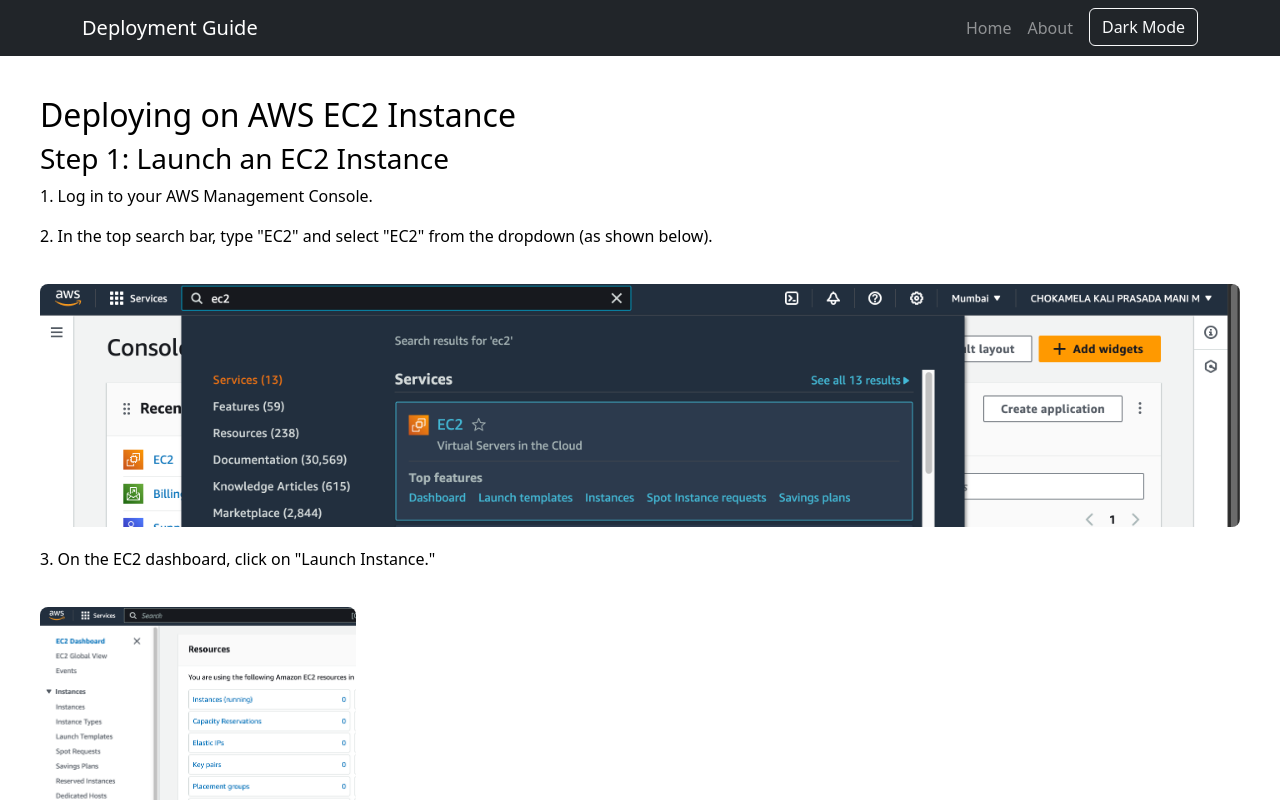
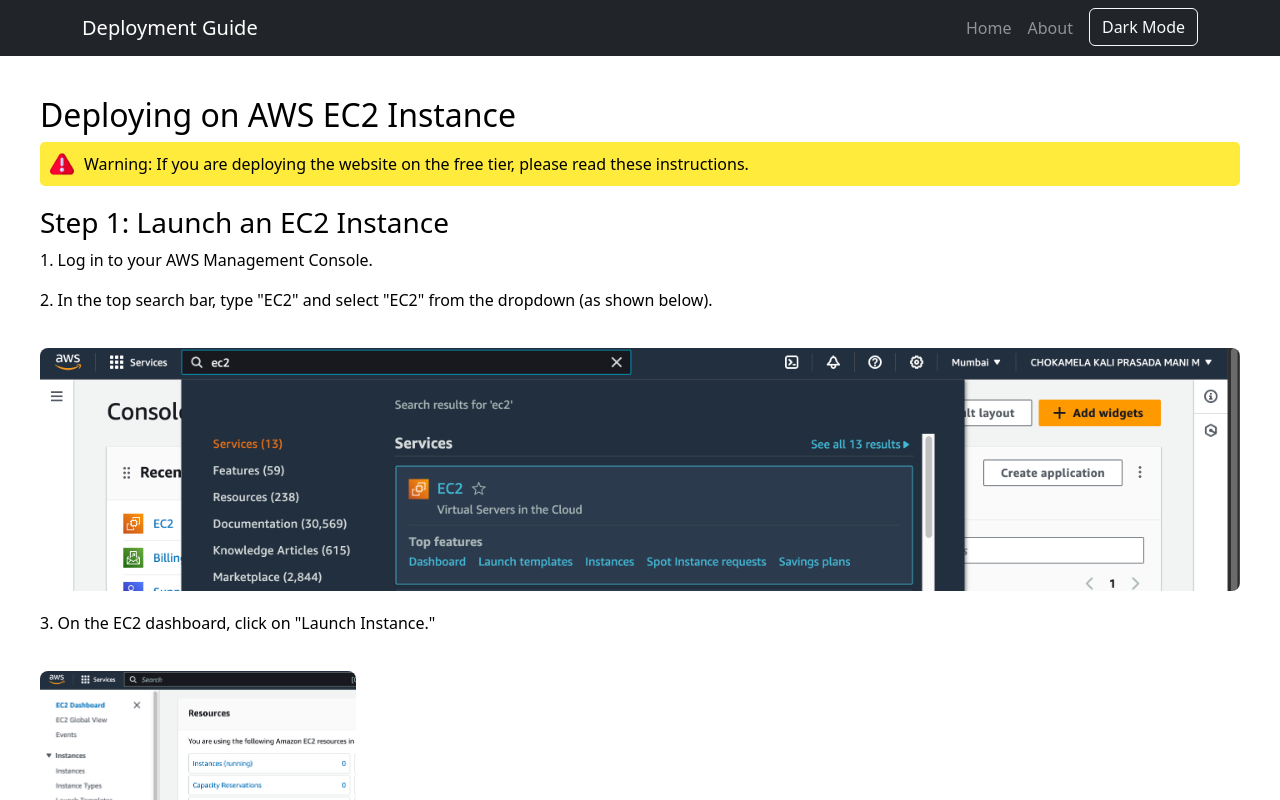
Before and after one commit to prasad217/Deployment-Guide, a React (Create React App) app: page /aws-deployment in a window 1280 px wide. Shown: the top 800 px of the page. Built offline with nearby package versions, Linux system fonts and the light colour scheme.

Commit message:
updated the aws details and added warnings

```diff
--- a/src/components/AWSGuide.css
+++ b/src/components/AWSGuide.css
@@ -261,3 +261,54 @@
 .tab input[type="radio"]:checked ~ .content {
   display: block;
 }
+
+.warning-notice {
+  display: flex;
+  align-items: center;
+  background-color: #ffeb3b;
+  padding: 10px;
+  border-radius: 5px;
+  margin-bottom: 20px;
+  cursor: pointer;
+}
+
+.warning-notice:hover {
+  background-color: #fdd835;
+}
+
+.warning-icon {
+  width: 24px;
+  height: 24px;
+  margin-right: 10px;
+}
+
+.warning-box {
+  background-color: #f44336;
+  color: white;
+  padding: 20px;
+  border-radius: 5px;
+  margin-bottom: 20px;
+}
+
+.warning-box h4 {
+  margin-top: 0;
+}
+
+.warning-box ul {
+  margin-top: 10px;
+  padding-left: 20px;
+}
+
+.warning-box button {
+  background-color: #ffffff;
+  color: #f44336;
+  border: none;
+  padding: 10px 20px;
+  border-radius: 5px;
+  cursor: pointer;
+}
+
+.warning-box button:hover {
+  background-color: #fdd835;
+  color: black;
+}
--- a/src/components/AWSGuide.js
+++ b/src/components/AWSGuide.js
@@ -1,22 +1,76 @@
-import React from 'react';
-import './AWSGuide.css'; // Import your custom CSS for styling
-import aws1 from './images/aws1.png'; // Update with correct paths
+import React, { useState } from 'react';
+import './AWSGuide.css';
+import aws1 from './images/aws1.png';
 import aws2 from './images/aws2.png';
 import aws3 from './images/aws3.png';
 import aws4 from './images/aws4.png';
 import aws5 from './images/aws5.png';
 import aws6 from './images/aws6.png';
 import aws7 from './images/aws7.png';
+import warningIcon from './images/warning.png';
+import budgetVideo from './videos/budget.mov';
 
 const AWSGuide = () => {
+  const [showWarning, setShowWarning] = useState(false);
+  const [showVideo, setShowVideo] = useState(false);
+
   const copyToClipboard = (text) => {
     navigator.clipboard.writeText(text);
     alert('Code copied to clipboard!');
   };
 
+  const handleWarningClick = () => {
+    setShowWarning(true);
+  };
+
+  const handleVideoClick = () => {
+    setShowVideo(true);
+  };
+
+  const closeVideo = () => {
+    setShowVideo(false);
+  };
+
   return (
     <div className="guide-container">
       <h2>Deploying on AWS EC2 Instance</h2>
+
+      <div className="warning-notice" onClick={handleWarningClick}>
+        <img src={warningIcon} alt="Warning Icon" className="warning-icon" />
+        <span>Warning: If you are deploying the website on the free tier, please read these instructions.</span>
+      </div>
+
+      {showWarning && (
+        <div className="warning-box">
+          <h4>Important Notice</h4>
+          <p>Please ensure the following when deploying on the AWS free tier:</p>
+          <ul>
+            <li>Make sure the region for deployment is set to the default.</li>
+            <li>Select instance types like <code>t3.micro</code>, as some tools are only eligible for the free tier.</li>
+            <li>Create a zero budget to monitor costs and avoid unexpected charges.</li>
+          </ul>
+          <p>
+            <a href="#!" onClick={handleVideoClick}>
+              See a video on how to create a budget.
+            </a>
+          </p>
+          <button onClick={() => setShowWarning(false)}>Close</button>
+        </div>
+      )}
+
+      {showVideo && (
+        <div className="video-popup">
+          <div className="video-popup-content">
+            <button className="close-video" onClick={closeVideo}>
+              &times;
+            </button>
+            <video width="400" controls>
+              <source src={budgetVideo} type="video/mp4" />
+              Your browser does not support the video tag.
+            </video>
+          </div>
+        </div>
+      )}
 
       <h3>Step 1: Launch an EC2 Instance</h3>
       <p>1. Log in to your AWS Management Console.</p>
@@ -33,10 +87,10 @@
       <img src={aws4} alt="Configure Instance" className="guide-image" />
       <img src={aws5} alt="Configure Storage" className="guide-image" />
 
-      <p>6. Review your instance details and click "Launch Instance."</p>
+      <p>6. Ensure you have selected a key pair for SSH access to the instance.</p>
       <img src={aws6} alt="Launch Instance" className="guide-image" />
 
-      <p>7. Ensure you have selected a key pair for SSH access to the instance.</p>
+      <p>7. Update the storage if required or else keep it default and Review your instance details and click "Launch Instance."</p>
       <img src={aws7} alt="Key Pair" className="guide-image" />
 
       <h3>Step 2: Connect to Your Instance</h3>
```
Also changed, not shown: src/components/images/warning.png (added), 1 other file (tests, documents, lock files or other folders).
